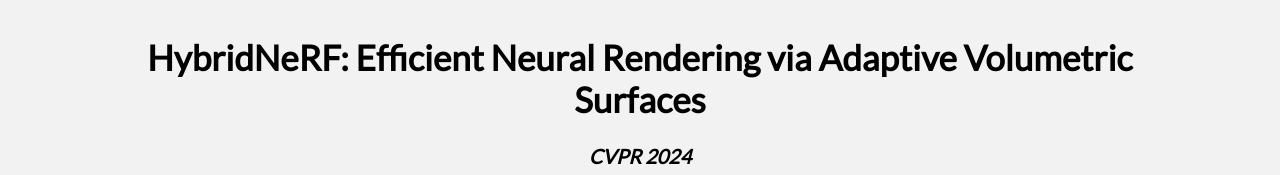
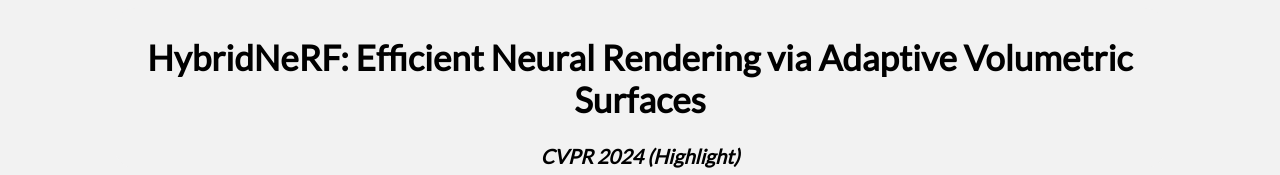
Before and after one commit to hturki/hybrid-nerf, a plain HTML site: page index.html in a window 1280 px wide. Shown: the top 175 px of the page. Drawn offline with Linux system fonts and the light colour scheme.

Commit message:
highlight

```diff
--- a/index.html
+++ b/index.html
@@ -29,7 +29,7 @@
 
   <div class="content content-title" style="text-align: center">
     <h1>HybridNeRF: Efficient Neural Rendering via Adaptive Volumetric Surfaces</h1>
-    <h3 id="conference">CVPR 2024</h3>
+    <h3 id="conference">CVPR 2024 (Highlight)</h3>
   </div>
 
 <div id="authors">
```
